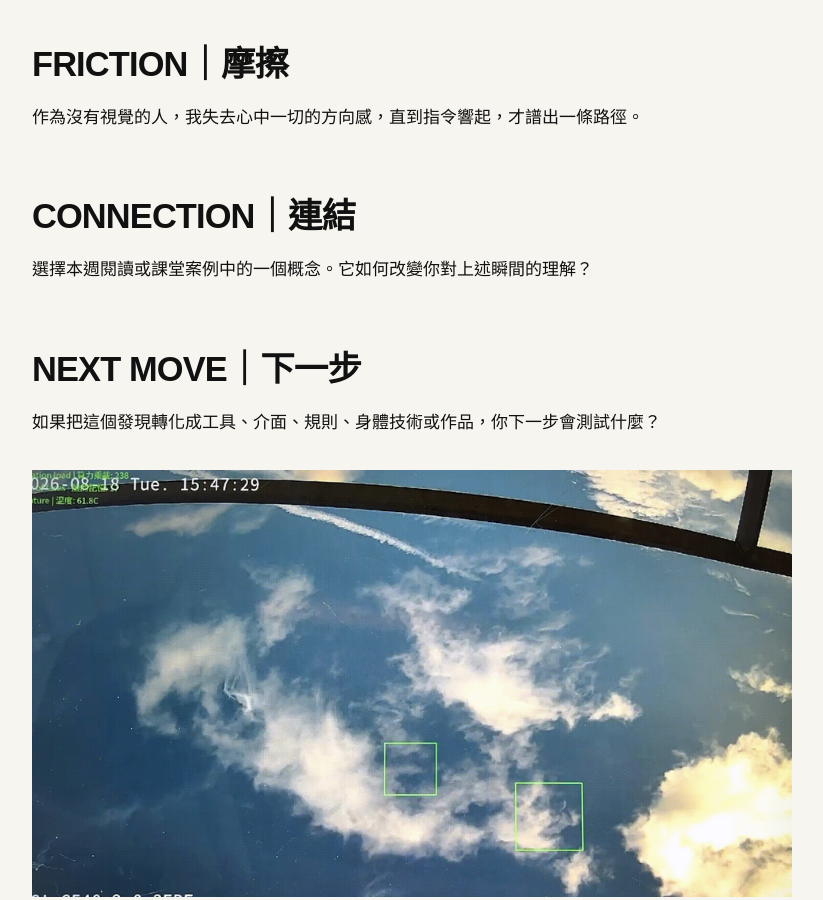
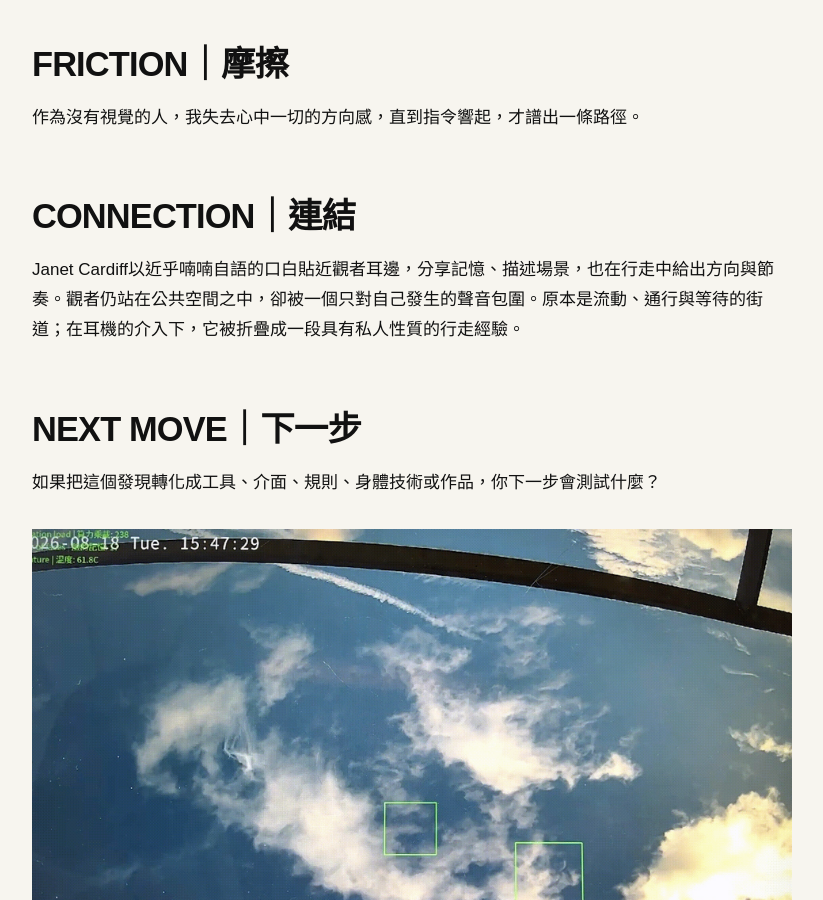
Before and after one commit to yenchichen1998/fieldworkarchive, a Jekyll site: the page built from weeks/week-01.md, in a window 1280 px wide and 900 px high, scrolled down 577 px. Shown: the whole window, without its empty margins (48-871 px from the left). Built offline with Jekyll 4.4.1, drawn with Linux system fonts in a browser that asks for light colours.

Commit message:
Update week-01.md

```diff
--- a/weeks/week-01.md
+++ b/weeks/week-01.md
@@ -16,7 +16,7 @@ permalink: /weeks/week-01/
 
 ## CONNECTION｜連結
 
-選擇本週閱讀或課堂案例中的一個概念。它如何改變你對上述瞬間的理解？
+  Janet Cardiff以近乎喃喃自語的口白貼近觀者耳邊，分享記憶、描述場景，也在行走中給出方向與節奏。觀者仍站在公共空間之中，卻被一個只對自己發生的聲音包圍。原本是流動、通行與等待的街道；在耳機的介入下，它被折疊成一段具有私人性質的行走經驗。
 
 ## NEXT MOVE｜下一步
 
```
